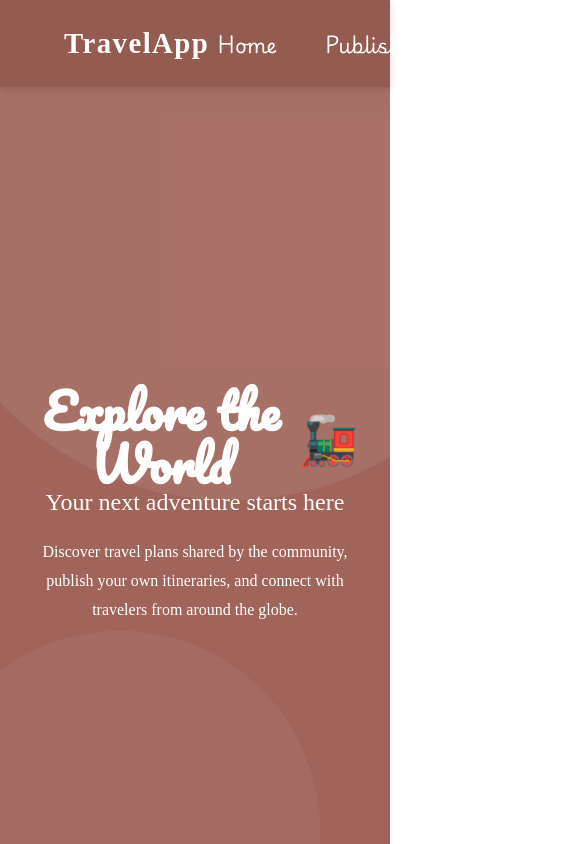
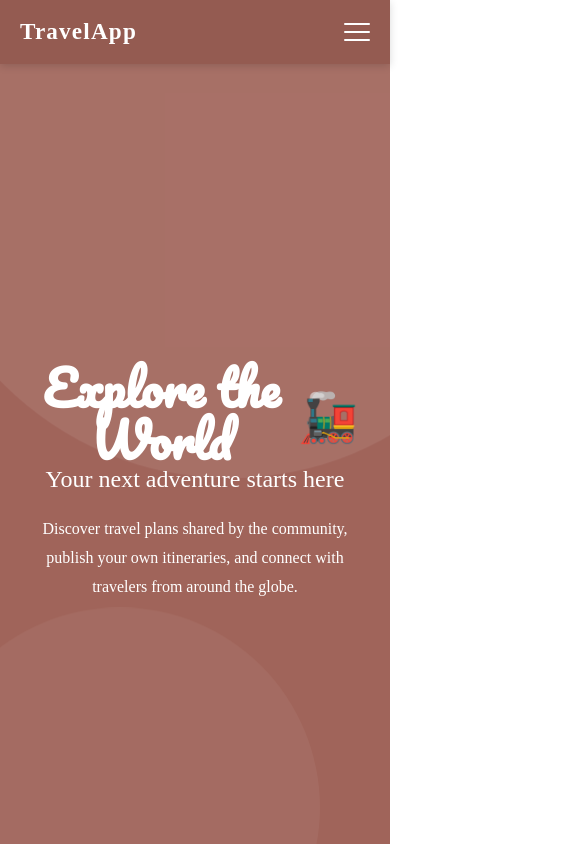
Before and after one commit to AlexPSvet/TravelApp, a React (Vite) app in the folder frontend/: page / in a window 390 px wide. Shown: the top 844 px of the page, 585 px wide, since content can reach past the window. Built offline with nearby package versions, Linux system fonts and the light colour scheme.

Commit message:
Updated NavBar for all compatible sizes.

```diff
--- a/frontend/src/components/NavBar.css
+++ b/frontend/src/components/NavBar.css
@@ -9,8 +9,7 @@
     justify-content: space-between;
     align-items: center;
 
-    margin: 0 auto;
-    padding: 1.6rem 4rem;
+    padding: 1.2rem 4rem;
 
     background: #945B51;
     color: white;
@@ -18,29 +17,29 @@
     box-shadow: 0 2px 8px rgba(0,0,0,0.15);
 }
 
-/* Navbar logo style */
+/* Logo */
 .navbar-logo {
     font-size: 1.8rem;
     font-weight: 700;
     letter-spacing: 0.05em;
+    color: white;
+    text-decoration: none;
+    flex-shrink: 0;
 }
 
-/* Navbar links style */
+/* Links row (desktop) */
 .nav-links {
     display: flex;
-    margin: 0.5rem;
     gap: 3rem;
 }
 
 .nav-link {
     border-radius: 0.8rem;
-    border: 0;
-    font-size: 1.25rem;
+    font-size: 1.1rem;
     font-family: 'PlaywriteGBJ', sans-serif;
-
     background: transparent;
     color: white;
-
+    text-decoration: none;
     cursor: pointer;
     transition: transform 0.2s ease, color 0.2s ease;
 }
@@ -56,21 +55,118 @@
 }
 
 .nav-link.active {
-    color: #c97234;
+    color: #F6D7A7;
+    font-weight: 700;
 }
 
-/* Navbar profile style */
+/* Profile button */
 .profile-button {
     padding: 0.5rem 1rem;
     border-radius: 999px;
-
     background: rgba(255,255,255,0.15);
-
     cursor: pointer;
-
     transition: background 0.2s ease;
+    flex-shrink: 0;
 }
 
 .profile-button:hover {
-    background: rgba(255,255,255,0.25);
+    background: rgba(255,255,255,0.28);
 }
+
+/* Hamburger button — hidden on desktop */
+.navbar-hamburger {
+    display: none;
+    flex-direction: column;
+    justify-content: space-between;
+    width: 26px;
+    height: 18px;
+    background: none;
+    border: none;
+    cursor: pointer;
+    padding: 0;
+    flex-shrink: 0;
+}
+
+.navbar-hamburger span {
+    display: block;
+    width: 100%;
+    height: 2px;
+    background: white;
+    border-radius: 2px;
+    transition: transform 0.3s ease, opacity 0.3s ease;
+    transform-origin: center;
+}
+
+/* Animate hamburger → X when open */
+.navbar--open .navbar-hamburger span:nth-child(1) {
+    transform: translateY(8px) rotate(45deg);
+}
+.navbar--open .navbar-hamburger span:nth-child(2) {
+    opacity: 0;
+    transform: scaleX(0);
+}
+.navbar--open .navbar-hamburger span:nth-child(3) {
+    transform: translateY(-8px) rotate(-45deg);
+}
+
+/* ── Tablet (≤ 900px) ──────────────────────────────────────────────────── */
+@media (max-width: 900px) {
+    .navbar {
+        padding: 1.1rem 2rem;
+    }
+
+    .nav-links {
+        gap: 1.8rem;
+    }
+
+    .nav-link {
+        font-size: 1rem;
+    }
+}
+
+/* ── Mobile (≤ 640px) ──────────────────────────────────────────────────── */
+@media (max-width: 640px) {
+    .navbar {
+        padding: 1rem 1.25rem;
+        flex-wrap: wrap;
+        row-gap: 0;
+    }
+
+    /* Show hamburger, hide desktop links and profile */
+    .navbar-hamburger {
+        display: flex;
+    }
+
+    .nav-links {
+        display: none;
+        width: 100%;
+        flex-direction: column;
+        gap: 0;
+        padding: 0.5rem 0 0.75rem;
+        order: 3;
+    }
+
+    /* Reveal when menu is open */
+    .navbar--open .nav-links {
+        display: flex;
+    }
+
+    .nav-link {
+        font-size: 1.05rem;
+        padding: 0.75rem 0.5rem;
+        border-radius: 0.5rem;
+        border-bottom: 1px solid rgba(255, 255, 255, 0.12);
+    }
+
+    .nav-link:last-child {
+        border-bottom: none;
+    }
+
+    .profile-button {
+        display: none;
+    }
+
+    .navbar-logo {
+        font-size: 1.45rem;
+    }
+}
--- a/frontend/src/components/NavBar.jsx
+++ b/frontend/src/components/NavBar.jsx
@@ -1,35 +1,47 @@
-import React, { useState } from 'react';
-import { Link } from 'react-router-dom';
-import './NavBar.css'
+import { useState } from 'react';
+import { NavLink } from 'react-router-dom';
+import './NavBar.css';
 
 const NavBar = () => {
-    const [user, setUser] = useState({
-        name: null,
-        email: null,
-        travels: 0
-    })
+    const [menuOpen, setMenuOpen] = useState(false);
+
+    const closeMenu = () => setMenuOpen(false);
 
     return (
-        <nav className="navbar">
-            <p className="navbar-logo">TravelApp</p>
+        <nav className={`navbar${menuOpen ? ' navbar--open' : ''}`}>
+            <NavLink className="navbar-logo" to="/" onClick={closeMenu}>
+                TravelApp
+            </NavLink>
+
+            {/* Hamburger button — visible only on mobile */}
+            <button
+                className="navbar-hamburger"
+                onClick={() => setMenuOpen((prev) => !prev)}
+                aria-label={menuOpen ? 'Close menu' : 'Open menu'}
+                aria-expanded={menuOpen}
+            >
+                <span />
+                <span />
+                <span />
+            </button>
 
             <div className="nav-links">
-                <Link className="nav-link" to="/">
+                <NavLink className="nav-link" to="/" end onClick={closeMenu}>
                     Home
-                </Link>
-                <Link className="nav-link" to="/publish">
+                </NavLink>
+                <NavLink className="nav-link" to="/publish" onClick={closeMenu}>
                     Publish
-                </Link>
-                <Link className="nav-link" to="/travels">
+                </NavLink>
+                <NavLink className="nav-link" to="/travels" onClick={closeMenu}>
                     Travels
-                </Link>
+                </NavLink>
             </div>
 
             <div className="profile-button">
                 Profile
             </div>
         </nav>
-    )
+    );
 };
 
 export default NavBar;
```
